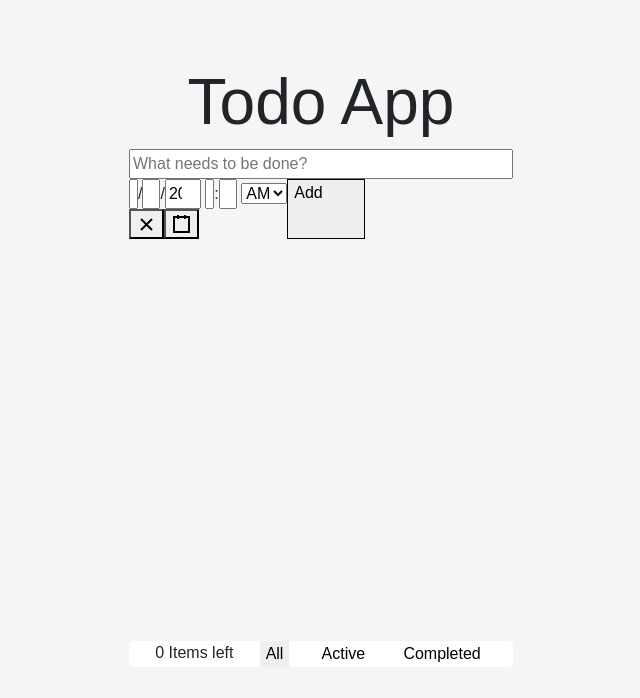
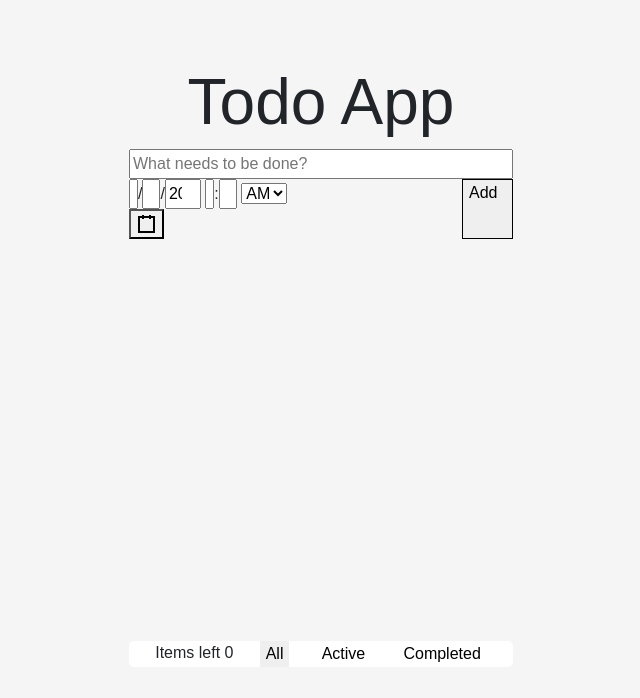
Before and after one commit to Niketanjha/newtodoapp, a React (Create React App) app: page / in a window 1280 px wide. Shown: the top 698 px of the page, without its empty margins (319-959 px from the left). Built offline with nearby package versions, Linux system fonts and the light colour scheme.

Commit message:
Added Date and Time Feature

```diff
--- a/package.json
+++ b/package.json
@@ -6,6 +6,7 @@
     "@testing-library/jest-dom": "^5.14.1",
     "@testing-library/react": "^11.2.7",
     "@testing-library/user-event": "^12.8.3",
+    "moment-timezone": "^0.5.33",
     "react": "^17.0.2",
     "react-datetime-picker": "^3.3.0",
     "react-dom": "^17.0.2",
--- a/src/App.css
+++ b/src/App.css
@@ -30,23 +30,27 @@
     };
       .enterBox{
         height: 10vh;
-        width: 20%;
+        width: 30%;
       }
       .dateAndSubmit{
         display: flex;
         flex-direction: row;
-
+        justify-content: center;
       }
         .datePicker{
           display: flex;
-          flex:0.7;
-          width: 35%;
+          flex:0.9;
+
         }
         .addButton{
           display: flex;
-          flex:0.3;
+          flex:0.1;
           width: 10%;
           border: 1px solid;
+
+        }
+        .fontIcon{
+          visibility: hidden;
         }
 
         ::placeholder{
@@ -66,15 +70,24 @@
         padding: 6%;
 
       }
+        .dateAndTimeText{
+          font-weight: bold;
+          font-size: 80%;
+          width: 30%;
+        }
       .card:hover{
       }
         .task{
           margin-left: 5%;
+          font-size: 50%;
+          overflow-wrap: break-word;
+          width: 33%;
         }
         .delButton{
           border: 0px;
           background-color: white;
         }
+
 
     .cardButton{
       display: flex;
@@ -127,6 +140,19 @@
   .buttonText{
     font-size: 80%;
   }
+  .dateAndTimeText{
+    font-weight: bold;
+    font-size: 40%;
+    width: 50%;
+    margin-left: 5%;
+    padding: 0%;
+  }
+  .dateAndSubmit{
+    display: flex;
+    flex-direction: row;
+    justify-content: space-between;
+  }
+
 
 }
 @media screen and (max-width:769px) {
@@ -135,3 +161,38 @@
     width: 70%;
   }
 }
+
+@media screen and (max-width:350px){
+  .dateAndSubmit{
+    display: flex;
+    flex-direction: column;
+    flex:0.5;
+  }
+  .datePicker{
+
+  }
+  .addButton{
+    max-width: 100%;
+    min-width:100%;
+    background-color: #24a0ed;
+  }
+    .addButtonText{
+        align-content: center;
+        padding-left: 40%;
+    }
+}
+/* @media screen and (max-width:310px) {
+
+  .dateAndSubmit{
+    display: flex;
+    flex-direction: column;
+  }
+  .addButton{
+    min-width: 100%;
+  }
+    .addButtonText{
+      visibility: visible;
+      font-size: 100%;
+      padding-top:50%;
+    }
+} */
--- a/src/Components/CardSwitchButton.js
+++ b/src/Components/CardSwitchButton.js
@@ -6,11 +6,14 @@ import './CardSwitchButton.css'
 function CardSwitchButton(props){
   const activebuttontab=useSelector(state=>state.setActiveTab);
   const totalTask=useSelector(state=>state.totalTaskReducer);
+  const globalstate=useSelector(state=>state.globalToDoReducer);
+  const totalCompletedTask= globalstate.filter(o=>o.done===true).length
+  const actvTab=useSelector(state=>state.setActiveTab);
   console.log("cardSwitchButton");
     return(
         <>
           <div className="cardButton">
-            <span>{totalTask} Items left</span>
+            <span>{actvTab===3?"Completed "+totalCompletedTask:"Items left "+totalTask} </span>
             <button className={activebuttontab===1? 'activeButton':'switchButton'} onClick={props.allTab}><span className="textClass">All</span></button>
             <button className={activebuttontab===2? 'activeButton':'switchButton'} onClick={props.activeTab} ><span className="textClass">Active</span></button>
             <button className={activebuttontab===3? 'activeButton':'switchButton'} onClick={props.completedTab}><span className="textClass">Completed</span></button>
--- a/src/Components/ContentCards.js
+++ b/src/Components/ContentCards.js
@@ -2,15 +2,19 @@ import React, {useState} from 'react';
 import { useSelector } from 'react-redux';
 import store from '../Redux/store';
 import './ContentCards.css'
+import Moment from 'react-moment';
+import 'moment-timezone';
+import moment from 'moment-timezone';
 
 function ContentCards(props){
     console.log("contentCard");
     const data=useSelector(state=>state.localToDoReducer);
     const acttab=useSelector(state=>state.setActiveTab);
+    const date=new Date();
     return(
         <div className="contentCards">
         {data.map((list,i)=>{
-            console.log(list,i);
+            console.log(i,moment(list.date).fromNow());
             return(
                 <div className="card" key={list.id}>
                     <input type="checkbox"
@@ -19,9 +23,19 @@ function ContentCards(props){
                         defaultChecked={list.done}
                         style={{width:"30px",height:"30px",
                         borderRadius:"15px"
-                        }}>
+                        }}
+                    >
                     </input>
                     <span className="task" style={{textDecoration:list.done?"line-through":"none"}}>{list.task}</span>
+                    <span className="dateAndTimeText">
+                        {}
+                        {(list.date.getTime()-Date.now())>0?("Deadline "+moment(list.date).fromNow()):"Deadline Expired "+(moment(list.date).fromNow())}
+
+                        {/* {(list.date.getDate()-date.getDate())>0?"Days Remaining: "+(list.date.getDate()-date.getDate()):""}
+                        {list.date.getMonth()-date.getMonth()>0?(list.date.getMonth()-date.getMonth()):""}
+                        {list.date.getFullYear()-date.getFullYear()>0?(list.date.getFullYear()-date.getFullYear()):""}
+                        {list.date.getHours()-date.getHours()>0?(list.date.getHours()-date.getHours()):""} */}
+                    </span>
                     <button className="delButton"
                     onClick={()=>{
                         if(acttab===3){
--- a/src/Components/InputBoxEnter.js
+++ b/src/Components/InputBoxEnter.js
@@ -1,5 +1,5 @@
 import './InputBoxEnter.css'
-import React, {useState} from 'react';
+import React, {useEffect, useState} from 'react';
 import {addGlobalToDoItem, addLocalToDoItem, set_Total_Task, updateGlobalToDoItem, updateLocalToDoItem} from '../Redux/actions';
 import {useSelector,useDispatch} from 'react-redux';
 import store from '../Redux/store';
@@ -11,39 +11,69 @@ function InputBoxEnter(props){
     const globalstate=useSelector(state=>state.globalToDoReducer);
     const localstate=useSelector(state=>state.localToDoReducer);
     const actvTab=useSelector(state=>state.setActiveTab);
-    console.log(actvTab);
     const [getDate,setDate]=useState(new Date());
+    const [getTask,setTask]=useState();
+
     const handleSubmit=(event)=>{
         event.preventDefault();
-        console.log(event.target);
+        console.log(getTask);
+        if(getTask!=""){
+            if(actvTab=="3"){
+                dispatch(updateGlobalToDoItem([...globalstate,{id:Math.random(),date:getDate,task:getTask,done:false}]));
+            }
+            else{
+                dispatch(updateGlobalToDoItem([...globalstate,{id:Math.random(),date:getDate,task:getTask,done:false}]));
+                dispatch(addLocalToDoItem({id:Math.random(),date:getDate,task:getTask,done:false}));
+            }
+        }
+        setTask("");
+        setDate(new Date());
     }
     return(
         <div >
             <form className="inputBox" onSubmit={handleSubmit}>
                 <input className="enterBox" type="text"
-                    onKeyPress={(event)=>{
-                    if(event.key=="Enter"){
-                        event.preventDefault();
-                        if(event.target.value!=""){
-                            if(actvTab=="3"){
-                                dispatch(updateGlobalToDoItem([...globalstate,{id:Math.random(),task:event.target.value,done:false}]));
-                                // dispatch(set_Total_Task(globalstate.filter(o=>!o.done).length));
-                            }
-                            else{
-                                dispatch(updateGlobalToDoItem([...globalstate,{id:Math.random(),task:event.target.value,done:false}]));
-                                dispatch(addLocalToDoItem({id:Math.random(),task:event.target.value,done:false}));
-                                // dispatch(set_Total_Task(globalstate.filter(o=>!o.done).length));
-                            }
-                        }
-                        event.currentTarget.value = "";
-                    }
-                    }} placeholder="What needs to be done?"></input>
-                    <div className="dateAndSubmit">
+                    required={true}
+                    onChange={(event)=>{
+                        setTask(event.target.value);
+                    }}
+                    value={getTask}
+                    // onKeyPress={(event)=>{
+                    // if(event.key=="Enter"){
+                    //     event.preventDefault();
+                    //     if(event.target.value!=""){
+                    //         if(actvTab=="3"){
+                    //             dispatch(updateGlobalToDoItem([...globalstate,{id:Math.random(),task:event.target.value,done:false}]));
+                    //             // dispatch(set_Total_Task(globalstate.filter(o=>!o.done).length));
+                    //         }
+                    //         else{
+                    //             dispatch(updateGlobalToDoItem([...globalstate,{id:Math.random(),task:event.target.value,done:false}]));
+                    //             dispatch(addLocalToDoItem({id:Math.random(),task:event.target.value,done:false}));
+                    //             // dispatch(set_Total_Task(globalstate.filter(o=>!o.done).length));
+                    //         }
+                    //     }
+                    //     event.currentTarget.value = "";
+                    // }
+                    // }}
+                    placeholder="What needs to be done?"></input>
+                    <div  className="dateAndSubmit">
                         <DateTimePicker
+
+                            className="datePicker"
                             onChange={setDate}
                             value={getDate}
+                            disableClock={true}
+                            required={true}
+                            clearIcon={null}
+
                         />
-                        <button type="submit" className="addButton">Add</button>
+
+                        <button type="submit" className="addButton"><span className="addButtonText">Add
+                        </span></button>
+
+                        {/* <svg xmlns="http://www.w3.org/2000/svg" width="16" height="16" fill="currentColor" class="bi bi-cursor fontIcon" viewBox="0 0 16 16">
+                            <path d="M14.082 2.182a.5.5 0 0 1 .103.557L8.528 15.467a.5.5 0 0 1-.917-.007L5.57 10.694.803 8.652a.5.5 0 0 1-.006-.916l12.728-5.657a.5.5 0 0 1 .556.103zM2.25 8.184l3.897 1.67a.5.5 0 0 1 .262.263l1.67 3.897L12.743 3.52 2.25 8.184z"/>
+                        </svg> */}
                     </div>
             </form>
         </div>
--- a/src/Redux/reducers/reducers.js
+++ b/src/Redux/reducers/reducers.js
@@ -15,6 +15,7 @@ export function globalToDoReducer(state=[],action){
                 id:action.payload.id,
                 task:action.payload.task,
                 done:action.payload.done,
+                date:action.payload.date
             };
             state.push(tempTodo);
             console.log("its switch",state,action);
@@ -41,6 +42,7 @@ export function localToDoReducer(state=[],action){
                 id:action.payload.id,
                 task:action.payload.task,
                 done:action.payload.done,
+                date:action.payload.date
             };
             state.push(tempTodo);
             console.log("its switch",state,action);
```
Also changed, not shown: 1 other file (tests, documents, lock files or other folders).
